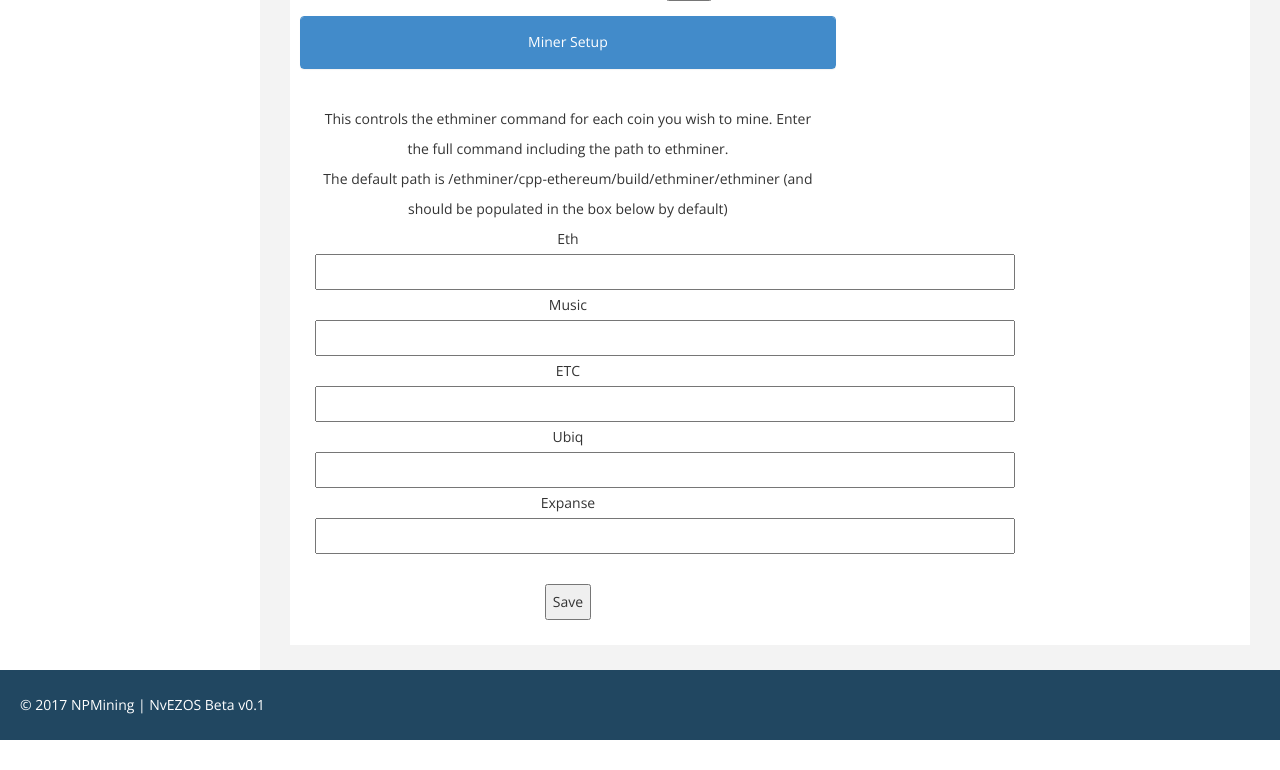
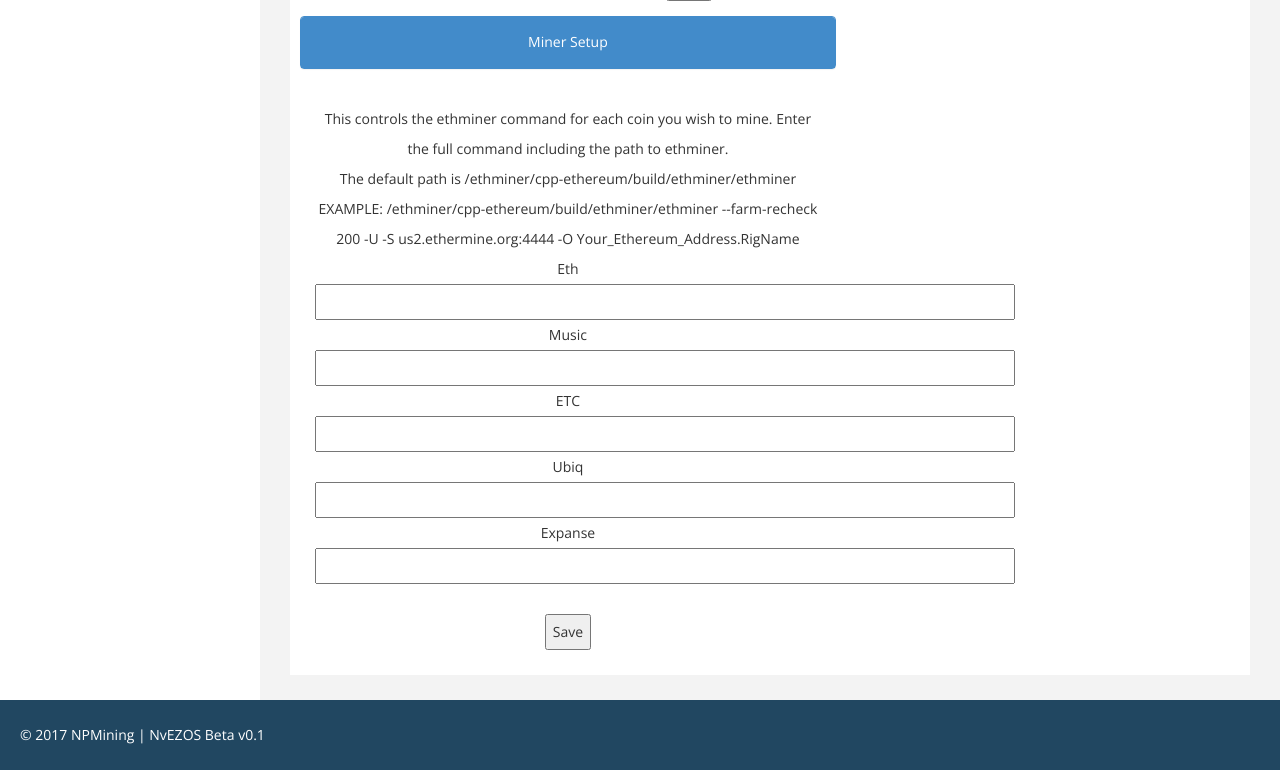
Before and after one commit to thendawg/nvezos, a PHP site: page /settings.php in a window 1280 px wide. Shown: the part 844-1614 px from the top of the page. Before the commit the page ends 1584 px from the top, so only its background shows below. Run offline with PHP 8.4, Linux system fonts and the light colour scheme.

Commit message:
Add files via upload

```diff
--- a/installpayload/html/overclock.php
+++ b/installpayload/html/overclock.php
@@ -201,7 +201,7 @@
 			  <div class=col-lg-3>
 			  <h5>
 			  WARNING: Overclocking via this interface will ONLY function with nvidia GPU's and is performed entirely at the user's risk. <br><br>
-			  NOTE: If you're having issues with this overclock settings not applying or have added new GPU's it's likely the xorg.conf is causing the issue. Click <a href="gpufix.php">HERE</a> to run a script that will rebuild xorg.conf and reboot the miner. (After clicking, the site will not reload until the reboot is complete)
+			  NOTE: If you're having issues with this overclock settings not applying or have added new GPU's it's likely the xorg.conf is causing the issue. Click <a href="gpufix.php">HERE</a> to run a script that will rebuild xorg.conf and reboot the miner. (After clicking, the site will not reload until the reboot is complete)<br><br>
 			  Please note, nvidia is aware of a bug that causes the GPU not to enter it's highest power mode during compute loads, due to this the observed clocks while mining may be lower than what you set 				  here. To offset, simply increase the value here. I.E. with GTX 1060 I use a +1200 memory offset which results in an actual memory offset under a mining load of +600. <br><br>
 			   Just ignore the GPU's you dont have, they'll likely be filtered out in a future release. If you wish to disable overclocking simply set to "No" and apply settings, everything in the form will be disregarded. Fan Speed Control and Power Limit are set independently from OC control, so you can have 1, 2, or all 3.<br><br>
 			  It's recommended to start with a low overclock then increase in steps. If an overclock results in instability, set lower values here, then reboot the system entirely via the "Network Settings" 				  page.<br><br>
--- a/installpayload/html/settings.php
+++ b/installpayload/html/settings.php
@@ -165,7 +165,7 @@
                             </div>
 			    </div>
                             <div class="panel-body">
-			    <div class="text-center">This controls the ethminer command for each coin you wish to mine. Enter the full command including the path to ethminer.<br>The default path is /ethminer/cpp-ethereum/build/ethminer/ethminer (and should be populated in the box below by default)
+			    <div class="text-center">This controls the ethminer command for each coin you wish to mine. Enter the full command including the path to ethminer.<br>The default path is /ethminer/cpp-ethereum/build/ethminer/ethminer<br>EXAMPLE: /ethminer/cpp-ethereum/build/ethminer/ethminer --farm-recheck 200 -U -S us2.ethermine.org:4444 -O Your_Ethereum_Address.RigName
                             <form action="savecommands.php" method="POST">
     				Eth<br><input name="ethcommand" type="text" style="width: 700px;" value='<?php echo exec('cat /nvezos/logs/ethcommandbox.log'); ?>'  /><br>
     				Music<br><input name="musiccommand" type="text" style="width: 700px;" value='<?php echo exec('cat /nvezos/logs/musiccommandbox.log'); ?>' /><br>
```
